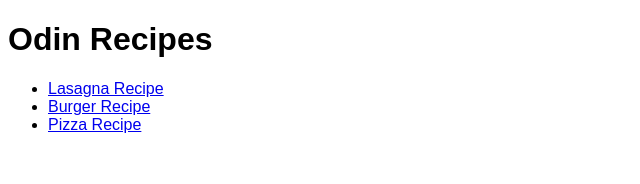
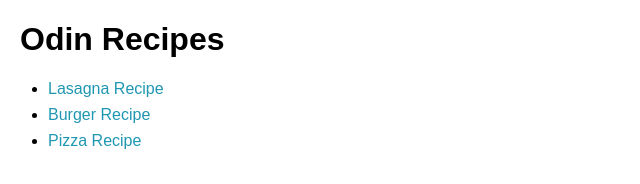
Before and after one commit to GermychV/odin-recipes, a plain HTML site: page index.html in a window 1280 px wide. Shown: the whole page, without its empty margins (0-640 px from the left). Drawn offline with Linux system fonts and the light colour scheme.

Commit message:
Work with paddings and margins, changes a color

```diff
--- a/css/style.css
+++ b/css/style.css
@@ -1,3 +1,26 @@
 body {
     font-family: Arial, Helvetica, sans-serif;
+    /* margin: 0 auto; */
 }
+
+h1 {
+    /* margin: 0 auto; */
+    padding-left: 12px;
+}
+
+ul {
+    margin: 12px auto;
+}
+
+li {
+    padding-bottom: 8px;
+}
+
+a:link, a:visited {
+    text-decoration: none;
+    color: #2097b2;
+}
+
+a:hover {
+    color: #4cc7e2;
+}
```
